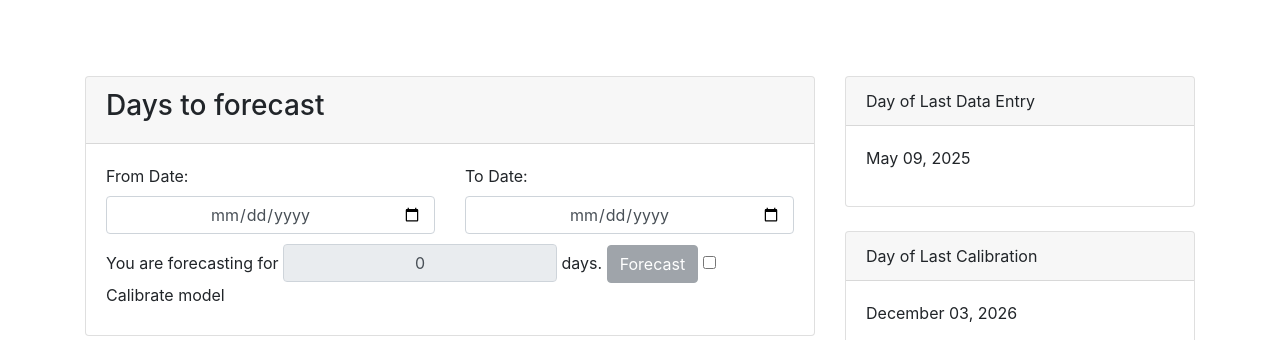
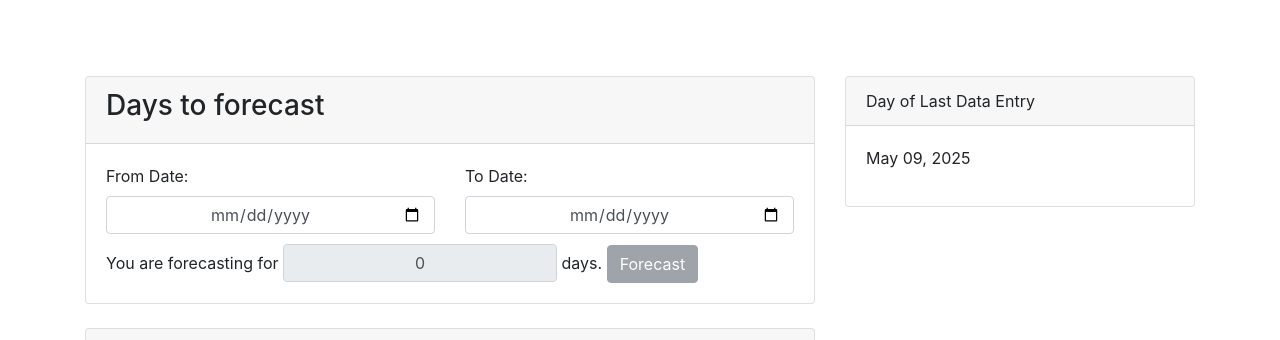
Before and after one commit to CTMFajardo/sarimaforecast, a Flask app: page /forecast in a window 1280 px wide. Shown: the part 68-408 px from the top of the page. Run offline with Flask 3, Linux system fonts and the light colour scheme; a user stored in the database is signed in; some libraries are stand-ins or nearby versions.

Commit message:
hide calibration

```diff
--- a/website/templates/forecast.html
+++ b/website/templates/forecast.html
@@ -39,8 +39,9 @@
                         <input type="hidden" id="minusCurrentDate" name="minusCurrentDate">
 
                         <button type="submit" id="forecastBtn" class="btn btn-secondary"  name="action" value="forecast" disabled>Forecast</button>
+                        <!--
                         <input type="checkbox" id="calibration" name="calibration" value="calibration">
-                        <label for="calibration"> Calibrate model</label><br>
+                        <label for="calibration"> Calibrate model</label>--><br>
                     </div>
                 </form>
             </div>
@@ -112,6 +113,7 @@
             </div>
         </div>
         <br>
+        <!--
         <div class="card">
             <div class="card-header">
                 Day of Last Calibration
@@ -125,6 +127,7 @@
                 {% endif %}
             </div>
         </div>
+        -->
     </div>
 </div>
 <!-- Table Modal -->
```
